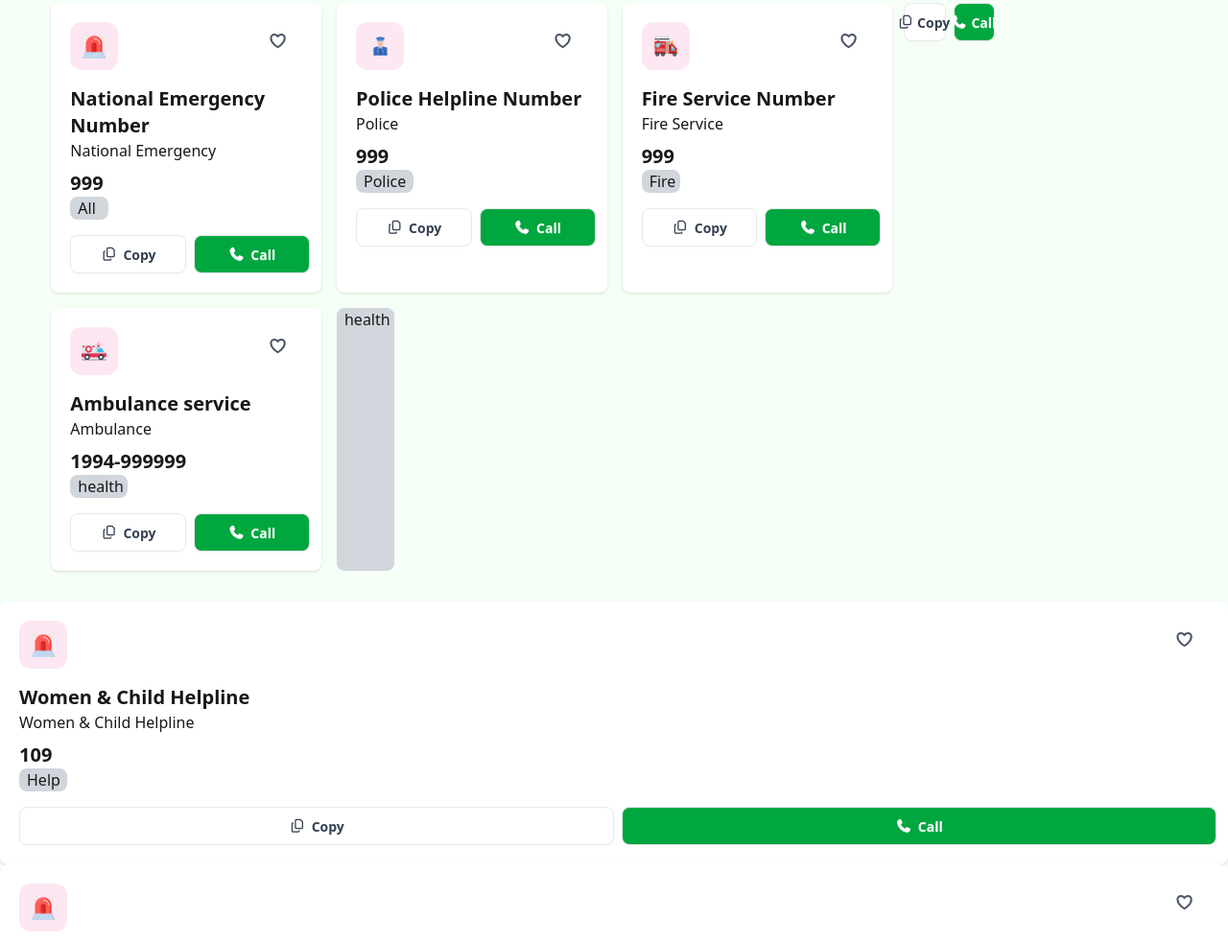
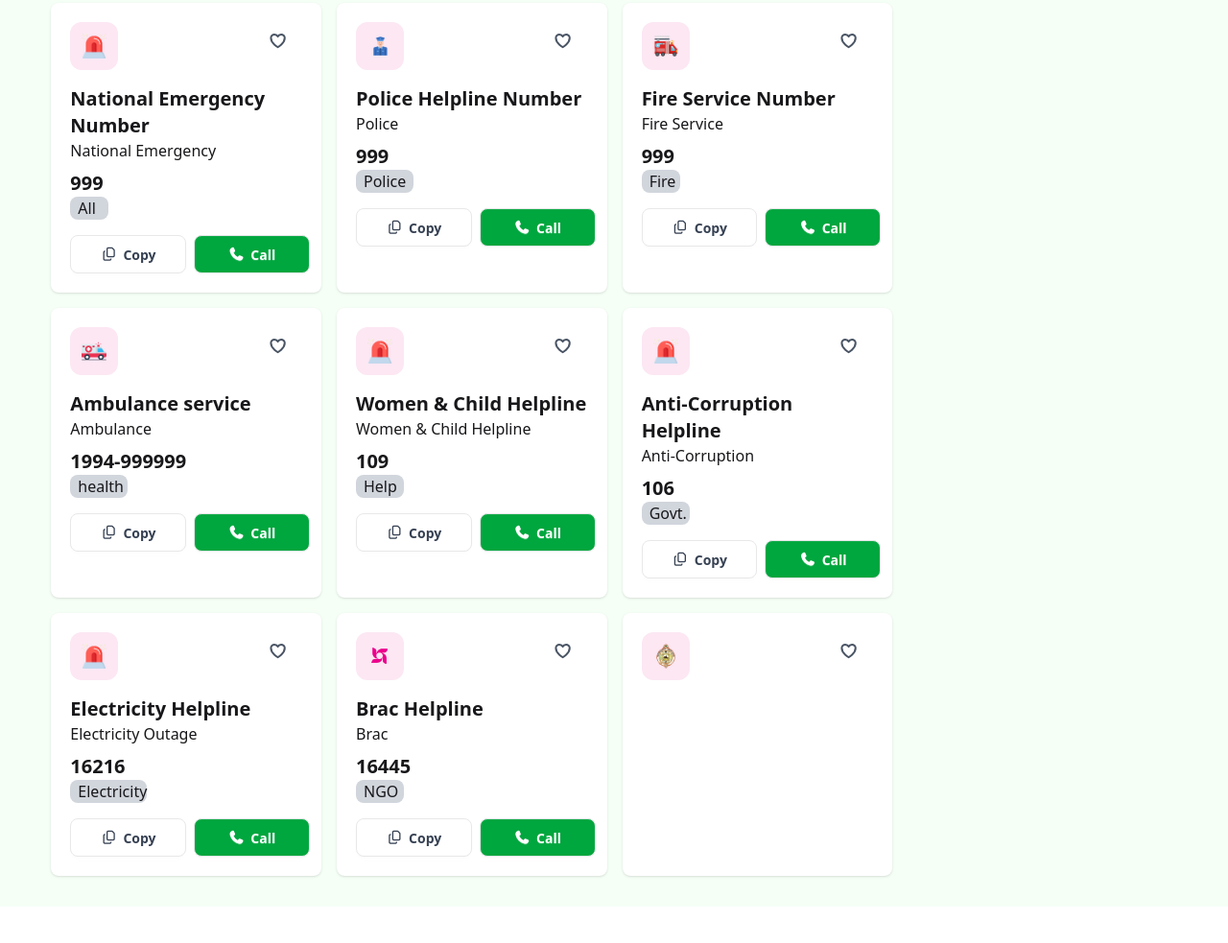
Before and after one commit to shaikatpriyo/Emergency-Hotline, a plain HTML site: page index.html in a window 1280 px wide. Shown: the part 397-1380 px from the top of the page at 96% size. After the commit the page ends 1354 px from the top, so only its background shows below. Drawn offline with nearby package versions, Linux system fonts and the light colour scheme; a web font is replaced by a local one.

Commit message:
Add fix issue

```diff
--- a/index.html
+++ b/index.html
@@ -269,22 +269,6 @@
                 </button>
               </div>
             </div>
-<p class="bg-gray-300 rounded-lg px-2 w-[60px]">health</p>
-                </div>
-              </div>
-              <div class="flex gap-2 justify-between">
-                <button
-                  class="btn text-gray-700 bg-white w-1/2 copy-btn rounded-lg"
-                >
-                  <i class="fa-regular fa-copy"></i> Copy
-                </button>
-                <button
-                  class="btn text-white bg-green-600 w-1/2 call-btn rounded-lg"
-                >
-                  <i class="fa-solid fa-phone"></i> Call
-                </button>
-              </div>
-            </div>
             <div class="card bg-base-100 shadow-sm bg-white p-5 rounded-lg">
               <div class="flex text-center justify-between">
                 <img
@@ -470,7 +454,42 @@
                   <p class="bg-gray-300 rounded-lg px-2 w-[50px]">NGO</p>
                 </div>
               </div>
-
-
-</body>
-</html>
+              <div class="flex gap-2 justify-between">
+                <button
+                  class="btn text-gray-700 bg-white w-1/2 copy-btn rounded-lg"
+                >
+                  <i class="fa-regular fa-copy"></i> Copy
+                </button>
+                <button
+                  class="btn text-white bg-green-600 w-1/2 call-btn rounded-lg"
+                >
+                  <i class="fa-solid fa-phone"></i> Call
+                </button>
+              </div>
+            </div>
+            <div class="card bg-base-100 shadow-sm bg-white p-5 rounded-lg">
+              <div class="flex text-center justify-between">
+                <img
+                  class="w-[50px] h-[50px] bg-pink-100 rounded-xl p-3"
+                  src="./assets/Bangladesh-Railway.png"
+                  alt=""
+                />
+                <button
+                  class="btn bg-transparent border-none shadow-none text-base text-gray-600 love-btn"
+                >
+                  <svg
+                    xmlns="http://www.w3.org/2000/svg"
+                    fill="none"
+                    viewBox="0 0 24 24"
+                    stroke-width="2.5"
+                    stroke="currentColor"
+                    class="size-[1.2em]"
+                  >
+                    <path
+                      stroke-linecap="round"
+                      stroke-linejoin="round"
+                      d="M21 8.25c0-2.485-2.099-4.5-4.688-4.5-1.935 0-3.597 1.126-4.312 2.733-.715-1.607-2.377-2.733-4.313-2.733C5.1 3.75 3 5.765 3 8.25c0 7.22 9 12 9 12s9-4.78 9-12Z"
+                    />
+                  </svg>
+                </button>
+              </div>
```
Lines whose indentation alone changed are shown as unchanged.
